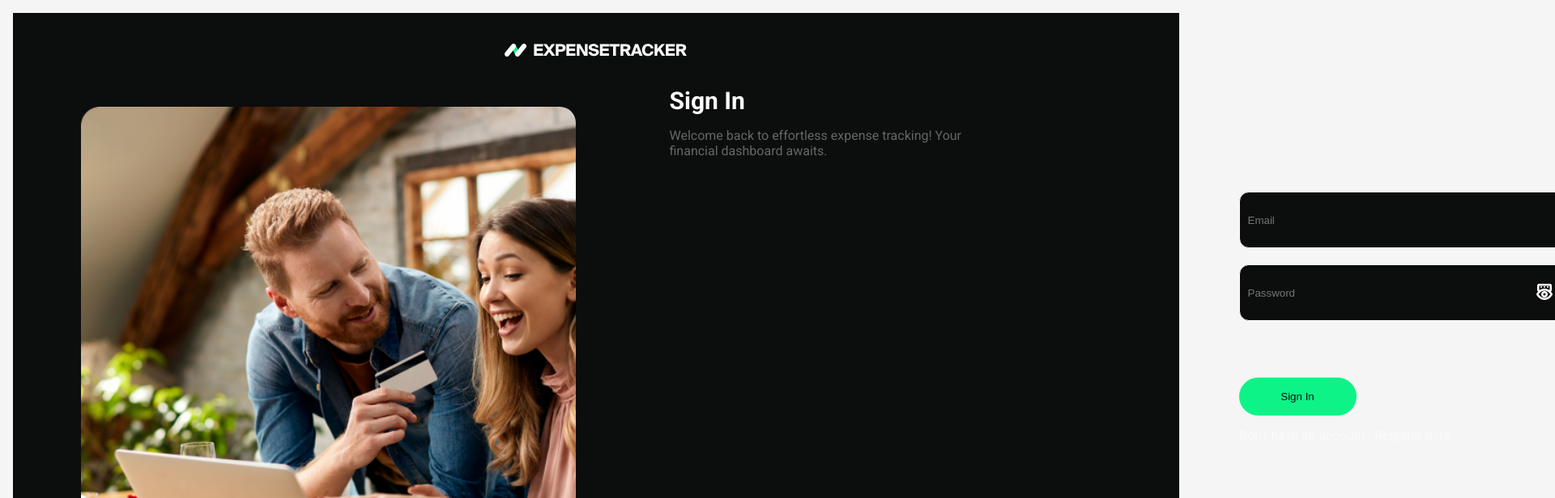
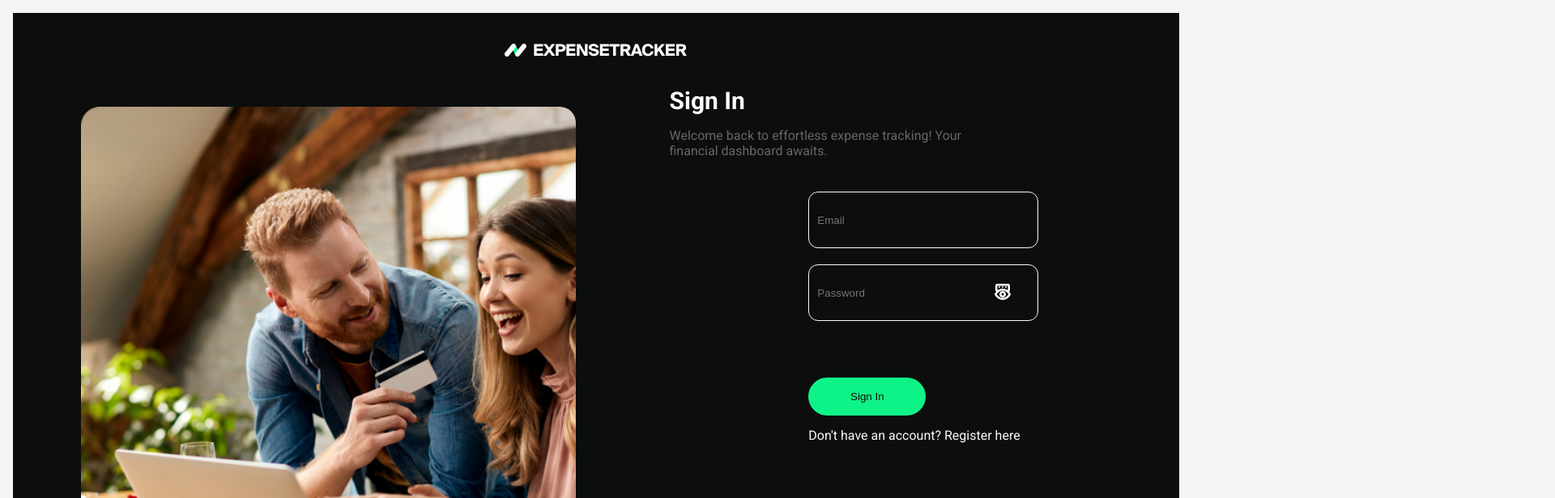
Before and after one commit to Reuelle/expense-tracker, a React (Create React App) app: page /expense-tracker/login in a window 1280 px wide. Shown: the top 616 px of the page at 81% size, 1920 px wide, since content can reach past the window. Built offline with nearby package versions, Linux system fonts and the light colour scheme.

Commit message:
Update AuthForm.module.css

```diff
--- a/src/components/AuthForm/AuthForm.module.css
+++ b/src/components/AuthForm/AuthForm.module.css
@@ -5,7 +5,6 @@
 }
 
 .authForm {
-  margin-left: 600px;
   display: flex;
   flex-direction: column;
   width: 100%; /* Ensure full width if needed */
```
